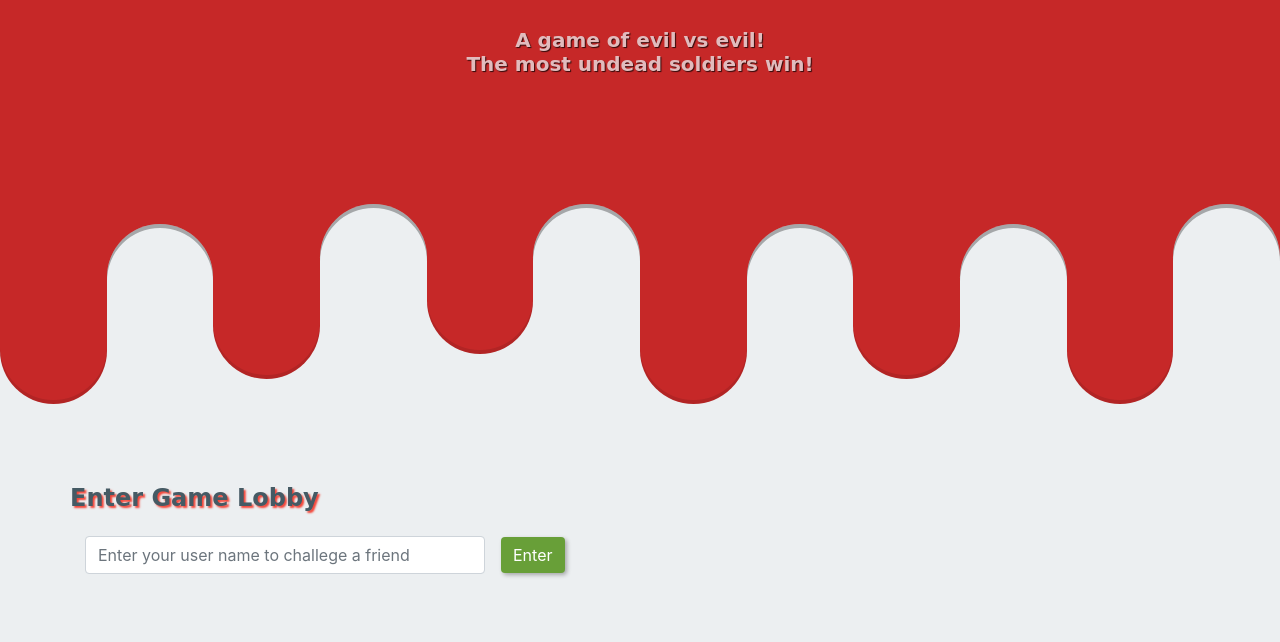
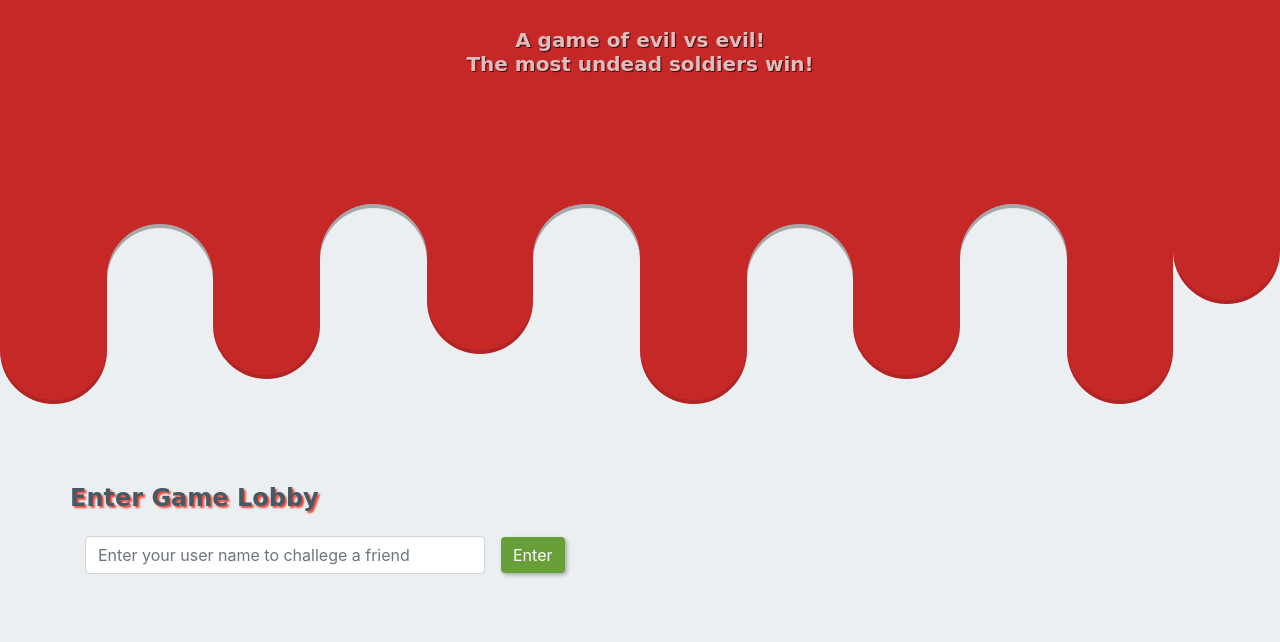
Before and after one commit to DavidsonUCI/reversi, a website: page public/index.html in a window 1280 px wide. Shown: the part 158-800 px from the top of the page. Drawn offline with nearby package versions, Linux system fonts and the light colour scheme; a web font is replaced by a local one.

Commit message:
Updated drip

```diff
--- a/public/css/style.css
+++ b/public/css/style.css
@@ -240,6 +240,15 @@ a:hover {
   box-shadow: inset 0px -4px 0px rgba(0,0,0,.1);
 }
 
+.dripFour {
+  height: 100px;
+  width: 100%;
+  background-color: #C62828;
+  border-radius: 0px 0px 100px 100px;
+  padding: 0;
+  box-shadow: inset 0px -4px 0px rgba(0,0,0,.1);
+}
+
 .reverseDripCol {
   background-color: #C62828;
   height: 160px;
@@ -262,6 +271,17 @@ a:hover {
   width: 100%;
   background-color:#ECEFF1;
   border-radius: 1000px 1000px 0px 0px;
+  margin-top: 00px;
+  margin-bottom: 20px;
+  padding: 0;
+  box-shadow: inset 0px 4px 0px rgba(0,0,0,.3);
+}
+
+.reverseDripThree {
+  height: 200px;
+  width: 100%;
+  background-color:#ECEFF1;
+  border-radius: 30px 30px 0px 50px;
   margin-top: 00px;
   margin-bottom: 20px;
   padding: 0;
--- a/public/index.html
+++ b/public/index.html
@@ -98,13 +98,13 @@
         <div class="dripTwo"></div>
       </div>
       <div class="col-1 reverseDripCol">
-        <div class="reverseDripOne"></div>
+        <div class="reverseDripTwo"></div>
       </div>
       <div class="col-1 dripCol">
         <div class="dripOne"></div>
       </div>
-      <div class="col-1 reverseDripCol">
-        <div class="reverseDripTwo"></div>
+      <div class="col-1 dripCol">
+        <div class="dripFour"></div>
       </div>
     </div>
   </div>
```
Also changed, not shown: public/game.html (+2 -2 lines), public/lobby.html (+6 -11 lines).
